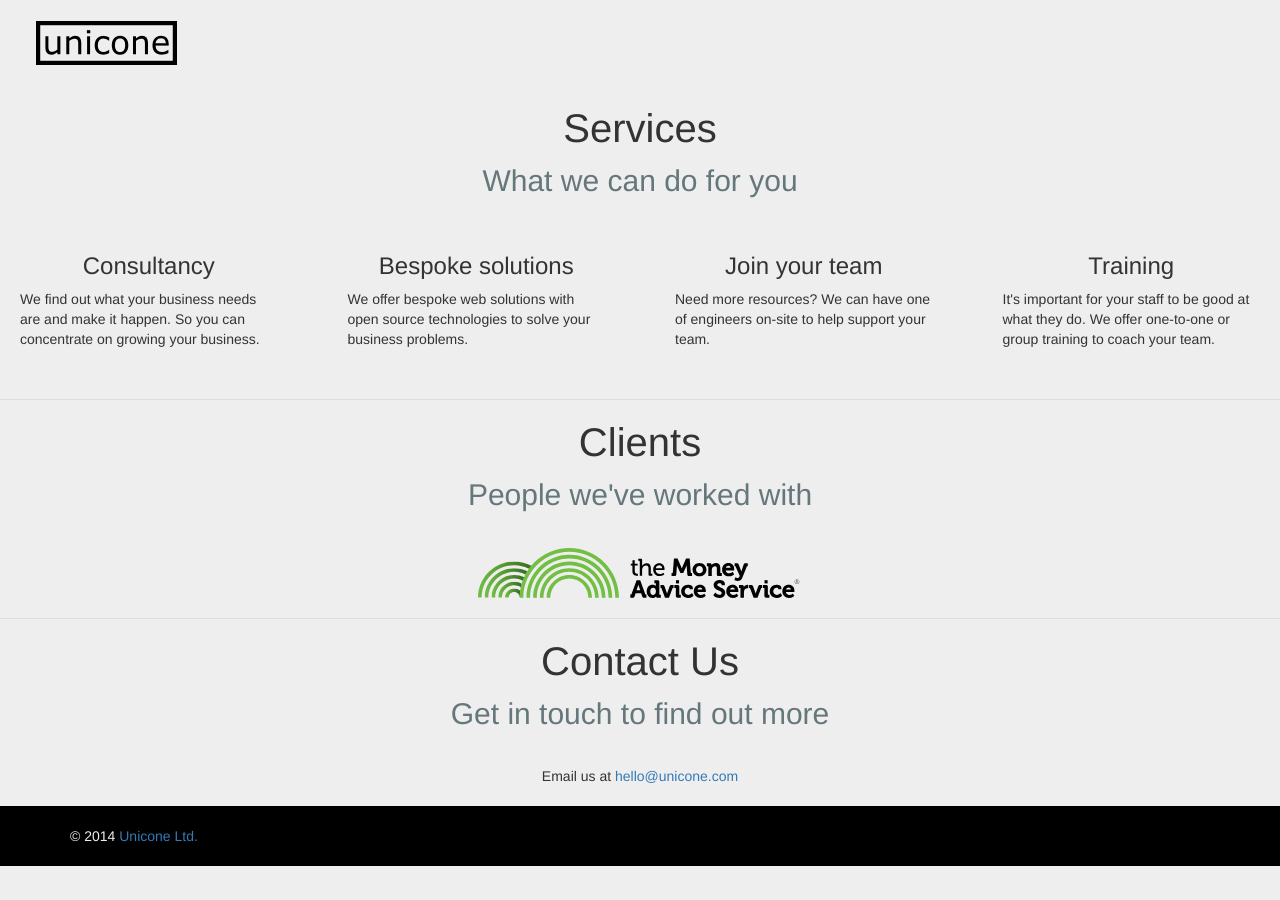
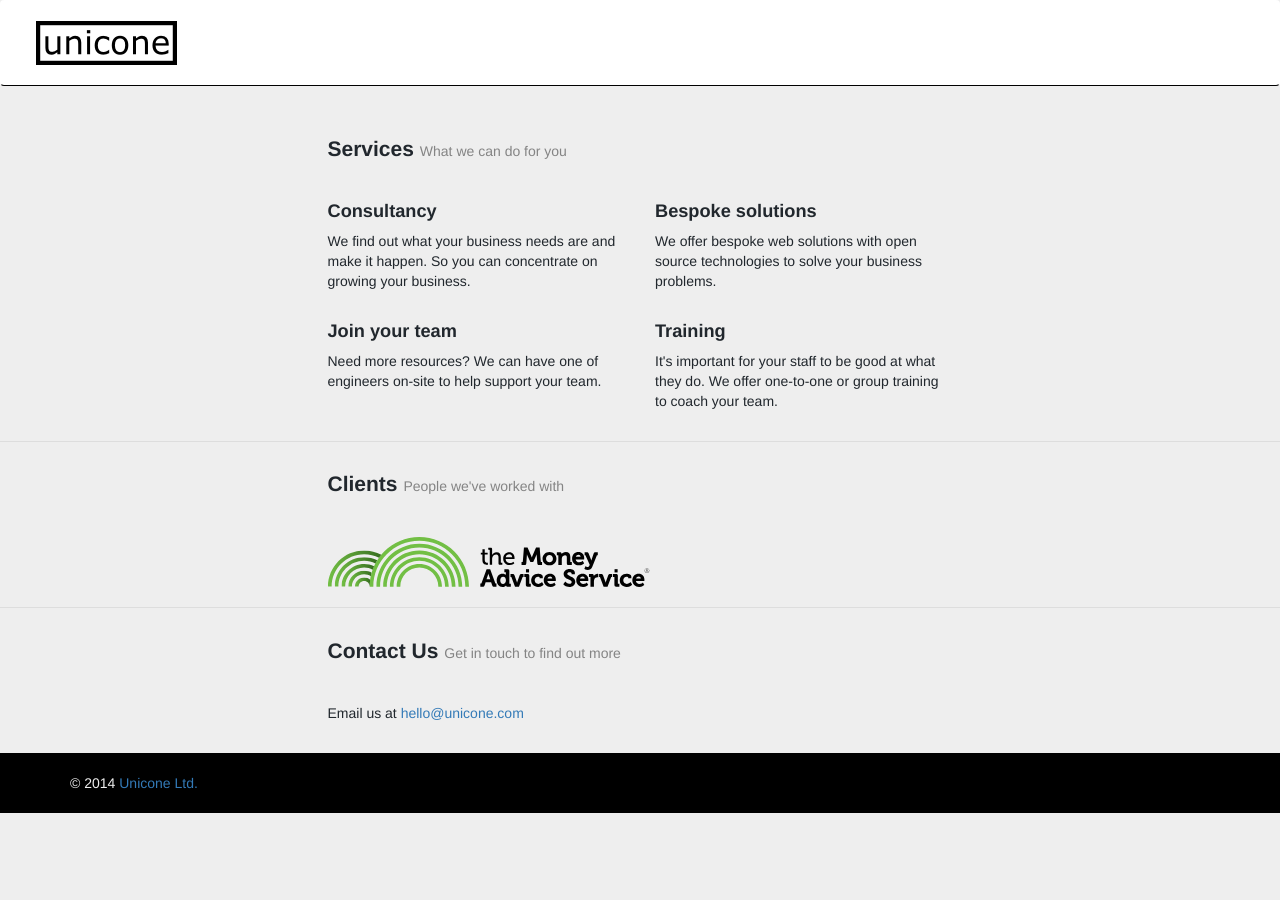
Before and after one commit to unicone/unicone.github.io, a Jekyll site: the page built from index.html, in a window 1280 px wide. Built offline with Jekyll 4.4.1, drawn with Linux system fonts in a browser that asks for light colours; nearby versions of some CDN libraries; some web fonts are replaced; Markdown is read by kramdown in place of the engine named in the settings; the list of posts is cut into pages by our own code.

Commit message:
tidy up index page

```diff
--- a/css/main.css
+++ b/css/main.css
@@ -1,23 +1,39 @@
-
-/* CONFIGURATION */
-
-/* Bodytext font */
-/* $font: "Droid Sans", "Helvetica Neue", Helvetica, Arial, sans-serif; */
-
-/* Font for headings */
-/* $fontheadings: "Droid Sans", "Helvetica Neue", Helvetica, Arial, sans-serif; */
-
-/* Text colors */
-/* $text: #21272d; */
-/* $textmuted: #848484; */
-/* $accent: #2077b2; */
-
 body {
   background-color: #eee;
+  font-family: "Droid Sans", "Helvetica Neue", Helvetica, Arial, sans-serif;
+  color: #21272d;
+}
+
+h1 {
+    font-weight:600;
+    font-size:2.1em;
+    margin:0.5em 0 1em;
+}
+
+h2 {
+    font-size:1.5em;
+    margin:0.5em 0 1em;
+    font-weight:600;
+}
+
+h3 {
+    font-size:1.3em;
+    font-weight:600;
+}
+
+h4 {
+    font-size:1.2em;
+    font-weight:600;
 }
 
 hr {
   border-top-color: #ddd;
+}
+
+.navbar {
+  border-bottom: black 1px solid;
+  margin-bottom: 40px;
+  background-color: white;
 }
 
 nav .brand img {
@@ -33,31 +49,22 @@ nav .brand img {
   color: #eee;
 }
 
-section.clients,
-section.services,
-section.about,
-section.contact {
-  text-align: center;
+section.clients h2,
+section.services h2,
+section.about h2,
+section.contact h2 {
+  display: inline-block;
+}
 
-  h2 {
-    font-size: 40px;
-  }
+section.clients .subtitle,
+section.services .subtitle,
+section.about .subtitle,
+section.contact .subtitle {
+  display: inline-block;
+  margin-left: 2px;
+  color: #848484;
+}
 
-  .subtitle {
-    font-size: 30px;
-    margin-bottom: 30px;
-    color: #65777b;
-    padding-left: 10px;
-    padding-right: 10px;
-  }
-
-  .description {
-    padding: 0 20px 20px 20px;
-    text-align: left;
-  }
-
-  img {
-    margin-left: 10px;
-    margin-right: 10px;
-  }
+.grid, .content {
+  margin-top: 20px;
 }
--- a/index.html
+++ b/index.html
@@ -3,14 +3,24 @@ layout: base
 ---
 
 <section class="services">
+  <div class=".container-fluid">
+    <div class="row">
+      <div class="col-md-3">
+      </div>
+
+      <div class="col-md-3">
         <h2>Services</h2>
 
         <p class="subtitle">
           What we can do for you
         </p>
+      </div>
+    </div>
 
-  <div class=".container-fluid">
     <div class="row">
+      <div class="col-md-3">
+      </div>
+
       <div class="col-md-3">
         <h3>Consultancy</h3>
 
@@ -25,6 +35,11 @@ layout: base
         <p class="description">
           We offer bespoke web solutions with open source technologies to solve your business problems.
         </p>
+      </div>
+    </div>
+
+    <div class="row">
+      <div class="col-md-3">
       </div>
 
       <div class="col-md-3">
@@ -49,6 +64,12 @@ layout: base
 <hr>
 
 <section class="clients">
+  <div class=".container-fluid">
+    <div class="row">
+      <div class="col-md-3">
+      </div>
+
+      <div class="col-md-3">
         <h2>Clients</h2>
         <p class="subtitle">
           People we've worked with
@@ -58,17 +79,29 @@ layout: base
             <img src="/images/clients/mas.svg"></img>
           </div>
         </div>
+      </div>
+    </div>
+  </div>
 </section>
 
 <hr>
 
 <section class="contact">
+  <div class=".container-fluid">
+    <div class="row">
+      <div class="col-md-3">
+      </div>
+
+      <div class="col-md-3">
         <h2>Contact Us</h2>
         <p class="subtitle">
           Get in touch to find out more
         </p>
 
-  <p>
+        <p class="content">
           Email us at <a href="mailto:hello@unicone.com">hello&#64;unicone.com</a>
         </p>
+      </div>
+    </div>
+  </div>
 </section>
```
Also changed, not shown: _assets/javascripts/main.js (added), _assets/stylesheets/main.css (deleted). Lines whose indentation alone changed are shown as unchanged.
